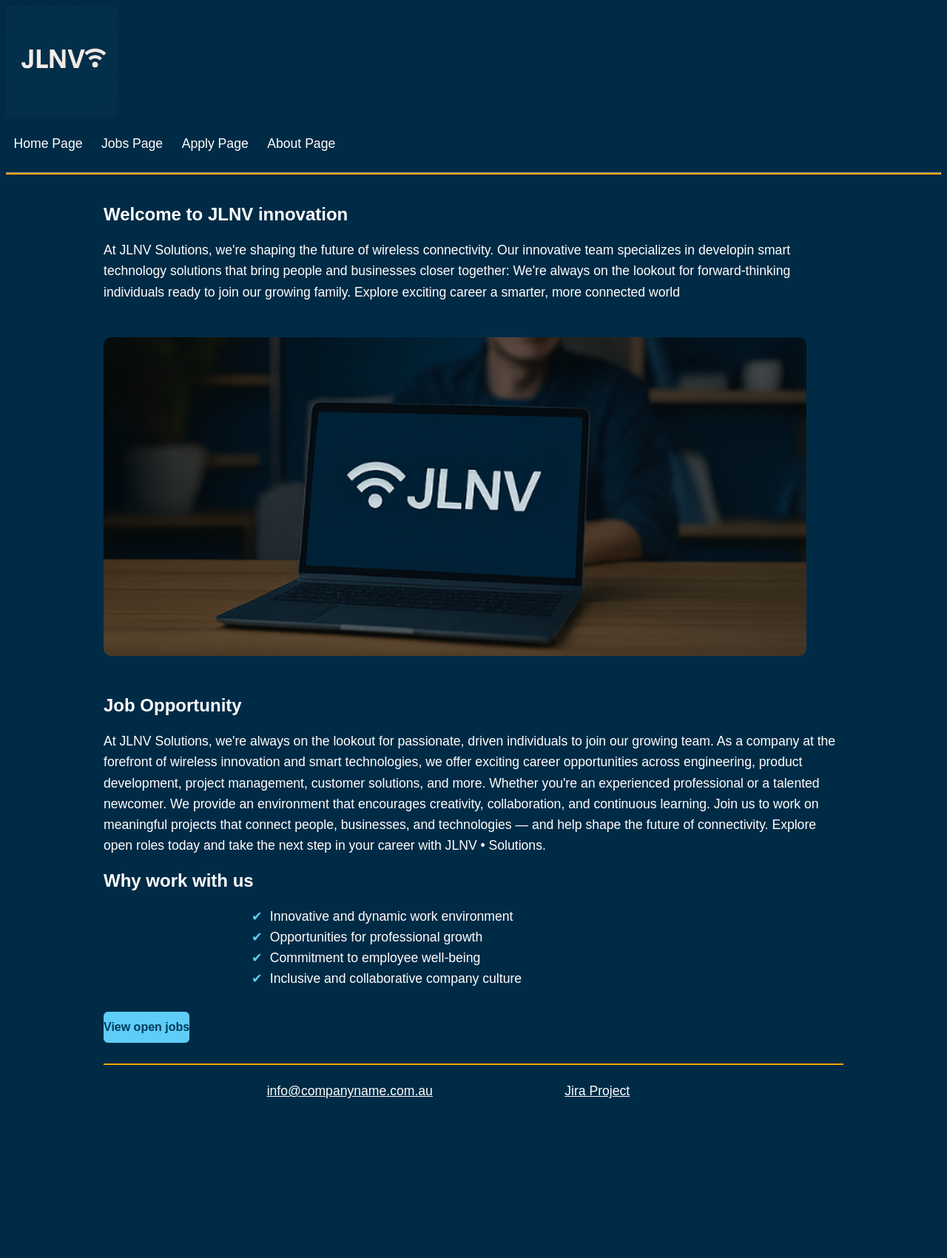
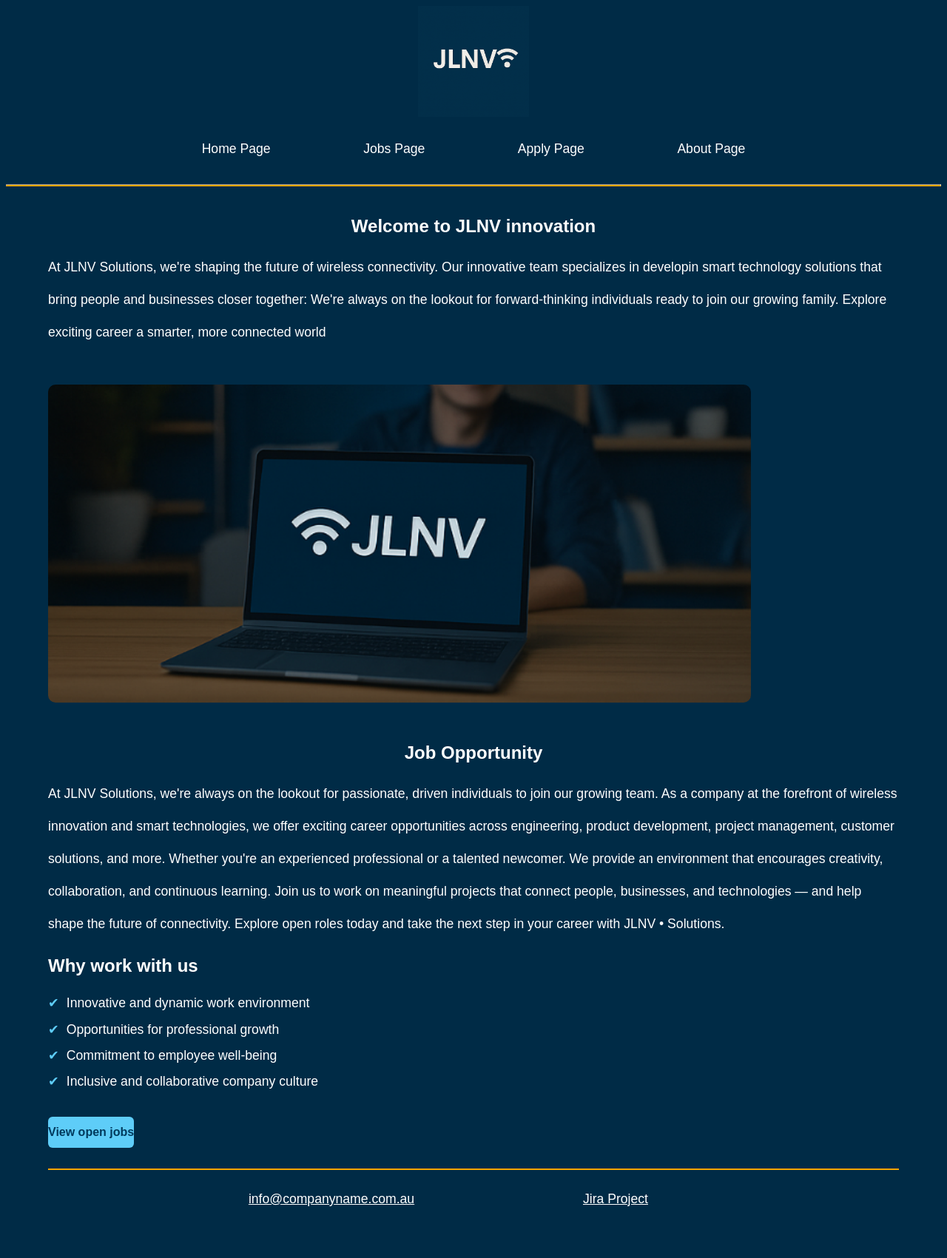
Before and after one commit to John-Lak/project2, a PHP site: page / in a window 1280 px wide. Shown: the whole page at 74% size. Before the commit the page ends 1485 px from the top, so only its background shows below. Run offline with PHP 8.4, Linux system fonts and the light colour scheme.

Commit message:
Added index.html

```diff
--- a/index.html
+++ b/index.html
@@ -25,8 +25,8 @@
       </nav>
 
       <main class="content">
-        <article>
-          <h1>Welcome to JLNV innovation</h1>
+        <article class="article_index">
+          <h1 id="title_index">Welcome to JLNV innovation</h1>
           <!--This is AI generated text-->
           <p>At JLNV Solutions, we're shaping the future of wireless connectivity. Our innovative team specializes in developin smart technology solutions that bring people and businesses closer
             together: We're always on the lookout for forward-thinking individuals ready to join our growing family. Explore exciting career a smarter, more connected world </p>
@@ -34,7 +34,7 @@
             <!--AI generated picture-->
           <img src="images/prompt.png" alt="This is a prompt" class="prompt">
 
-            <h1>Job Opportunity</h1>
+            <h1 id="title_index">Job Opportunity</h1>
             <!--This is AI generated text-->
             <p>At JLNV Solutions, we're always on the lookout for passionate, driven individuals to join our growing team. As a company at the forefront of wireless innovation and smart technologies, we offer exciting career opportunities across engineering, product development, project management, customer solutions, and more.
               Whether you're an experienced professional or a talented newcomer. We provide an environment that encourages creativity, collaboration, and continuous learning. Join us to work on meaningful projects that connect people, businesses, and technologies — and help shape the future of connectivity.
--- a/styles/styles.css
+++ b/styles/styles.css
@@ -9,11 +9,13 @@ body{
     background-color: #002B46;
     color: white;
     font-family: sans-serif;
+    text-align: center;
 }
 
-/* menu display */
+/* menu display/navigation page */
 .menu {
     display: inline-block;
+    padding: 0px 50px;
 }
 
 /* navigation list style */
@@ -36,10 +38,6 @@ a {
     color: white;
   }
 
-/* Article fortmatting */
-article{
-    text-align: left;
-}
 
 /*table formatting*/
 th, td {
@@ -55,27 +53,30 @@ th, td {
 
 /* index.html formatting */
 
+/* main menu for index.html */
+.content {
+  max-width: 1150px;
+  margin: 40px auto;
+  padding: 0 50px;
+}
+
+/* Article fortmatting for index.html*/
+article{
+  text-align: left;
+}
+
+#title_index{
+  text-align: center;
+}
+
 p {
-  line-height: 1.6;
+  line-height: 2.5;
   font-size: 1.1em;
 }
 
 table {
     border-collapse: collapse;
     width: 20%;
-  }
-
-
-
-  /* view open jobs menu */
-.job {
-    background-color: #5ecdf8;
-    color: #003a5d;
-    padding: 12px 0px ;
-    text-decoration: none;
-    border-radius: 6px;
-    font-weight:bold;
-    display:inline-block;
   }
 
 .job:hover {
@@ -97,22 +98,35 @@ table {
     padding: 0;
     text-align: left;
     margin: 0 auto 30px;
-    max-width: 600px;
-    line-height: 1.6;
+    max-width: 10000px;
+    line-height: 2;
     font-size: 1.1em;
+
+
+
+
+
 }
 .index-bullets li::before {
     content: '✔';
     color: #5ecdf8;
     margin-right: 10px;
+
   }
 
-/* main menu for index */
-.content {
-    max-width: 1000px;
-    margin: 40px auto;
-    padding: 0 50px;
-  }
+  /* view open jobs menu */
+
+.job {
+  background-color: #5ecdf8;
+  color: #003a5d;
+  padding: 12px 0px ;
+  text-decoration: none;
+  border-radius: 6px;
+  font-weight:bold;
+  display:inline-block;
+}
+
+
 
 
 /* footer formatting */
```
